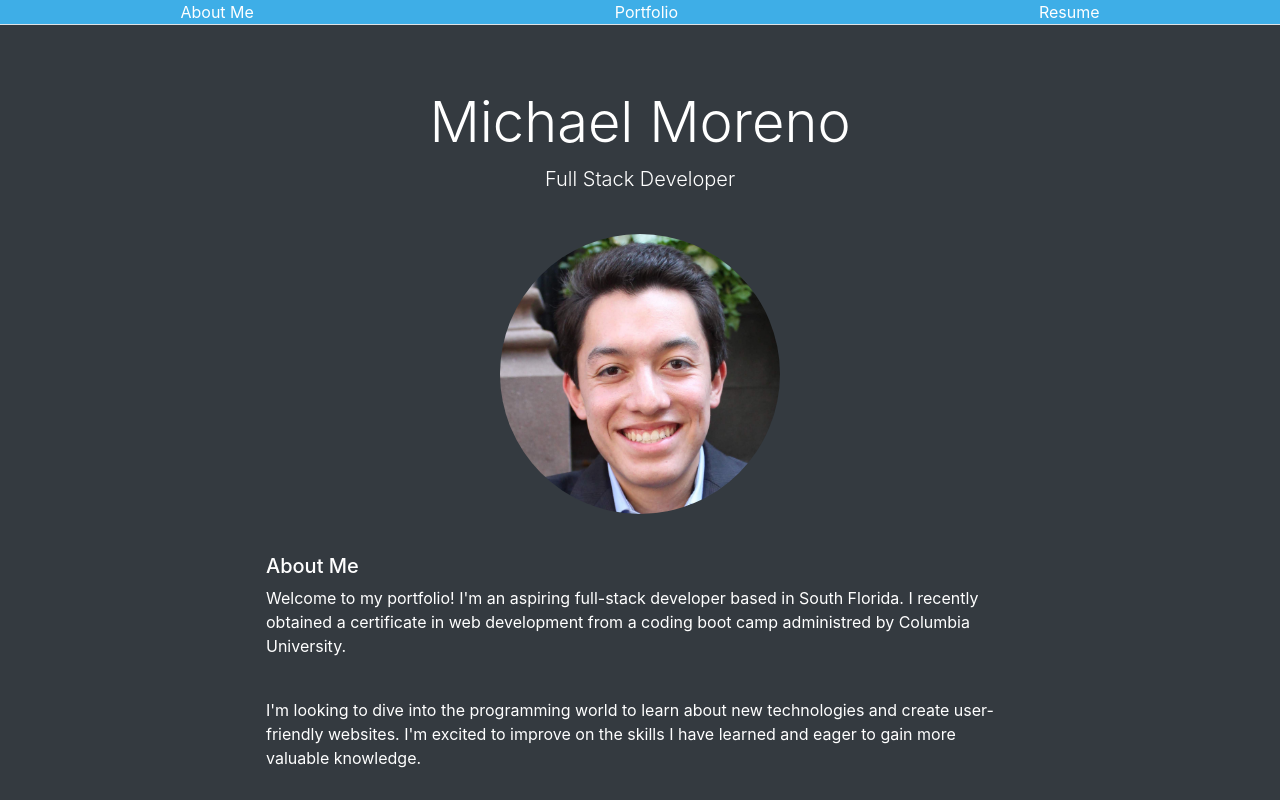
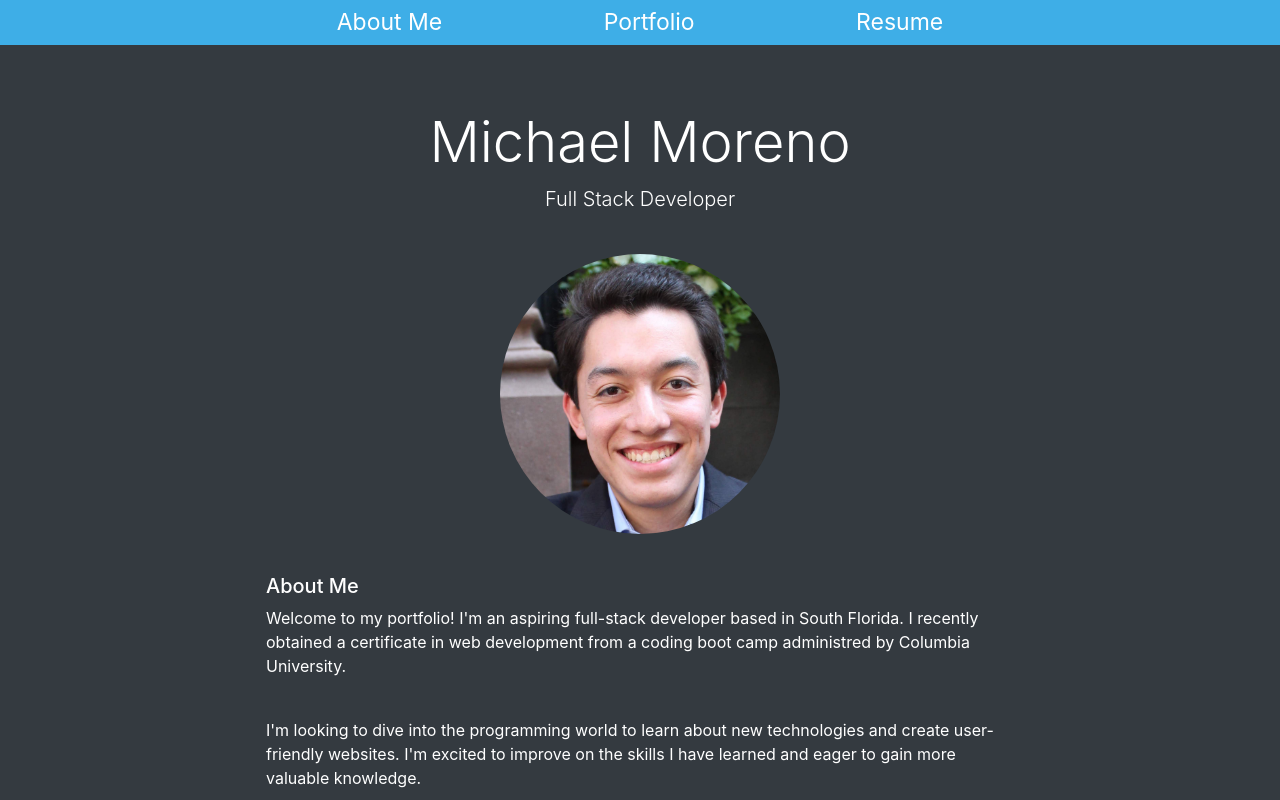
Before and after one commit to mmoreno723/Portfolio, a React (Create React App) app: page / in a window 1280 px wide. Shown: the top 800 px of the page. Built offline with nearby package versions, Linux system fonts and the light colour scheme.

Commit message:
navtabs styling to space elements out

```diff
--- a/src/App.css
+++ b/src/App.css
@@ -50,6 +50,11 @@ main {
   transform: translateY(-0.5em);
 }
 
+#indTabs {
+  height: 45px;
+  margin-top: 5px;
+}
+
 #btn {
   background-color: white;
   color: #3eaee7;
--- a/src/components/NavTabs.js
+++ b/src/components/NavTabs.js
@@ -1,22 +1,28 @@
 import React from "react";
+import "../App.css";
 
 const bgkColor = {
   backgroundColor: "#3eaee7",
+  height: "45px",
 };
 
 const tabs = {
   color: "white",
   width: "40px",
+
+  fontSize: "23px",
+};
+
+const bar = {
+  width: "60%",
+  margin: "auto",
 };
 
 function NavTabs({ currentPage, handlePageChange }) {
   return (
-    <div>
-      <ul
-        style={bgkColor}
-        className="nav nav-tabs d-flex justify-content-around"
-      >
-        <li className="nav-item">
+    <div style={bgkColor}>
+      <ul style={bar} className="nav nav-tabs d-flex justify-content-around">
+        <li id="indTabs" className="nav-item">
           <a
             style={tabs}
             href="#aboutMe"
@@ -28,7 +34,7 @@ function NavTabs({ currentPage, handlePageChange }) {
             About Me
           </a>
         </li>
-        <li className="nav-item">
+        <li id="indTabs" className="nav-item">
           <a
             style={tabs}
             href="#portfolio"
@@ -41,7 +47,7 @@ function NavTabs({ currentPage, handlePageChange }) {
           </a>
         </li>
 
-        <li className="nav-item">
+        <li id="indTabs" className="nav-item">
           <a
             style={tabs}
             href="#resume"
```
